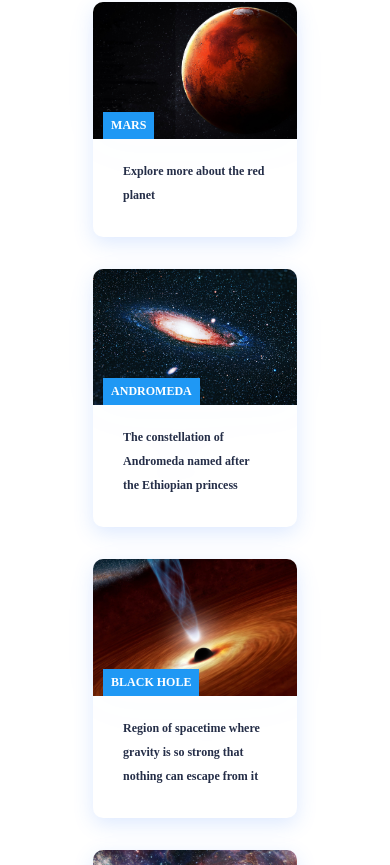
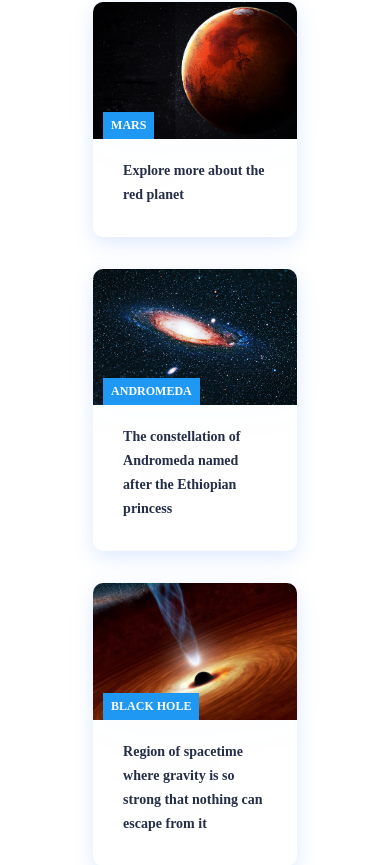
Before and after one commit to micted/space-ted, a React (Create React App) app: page / in a window 390 px wide. Shown: the part 1059-1924 px from the top of the page. Built offline with nearby package versions, Linux system fonts and the light colour scheme; a web font is replaced by a local one.

Commit message:
Update Cards.css

```diff
--- a/src/components/Cards.css
+++ b/src/components/Cards.css
@@ -105,14 +105,14 @@ h1 {
 @media screen and (max-width: 960px) {
   .cards__item__text {
 
-    font-size: 14px;
+    font-size: 18px;
     font-family: 'Saira Stencil One', cursive;
   }
 }
 @media screen and (max-width: 768px) {
    .cards__item__text {
 
-    font-size: 12px;
+    font-size: 14px;
     font-family: 'Saira Stencil One', cursive;
   }
 }
```
